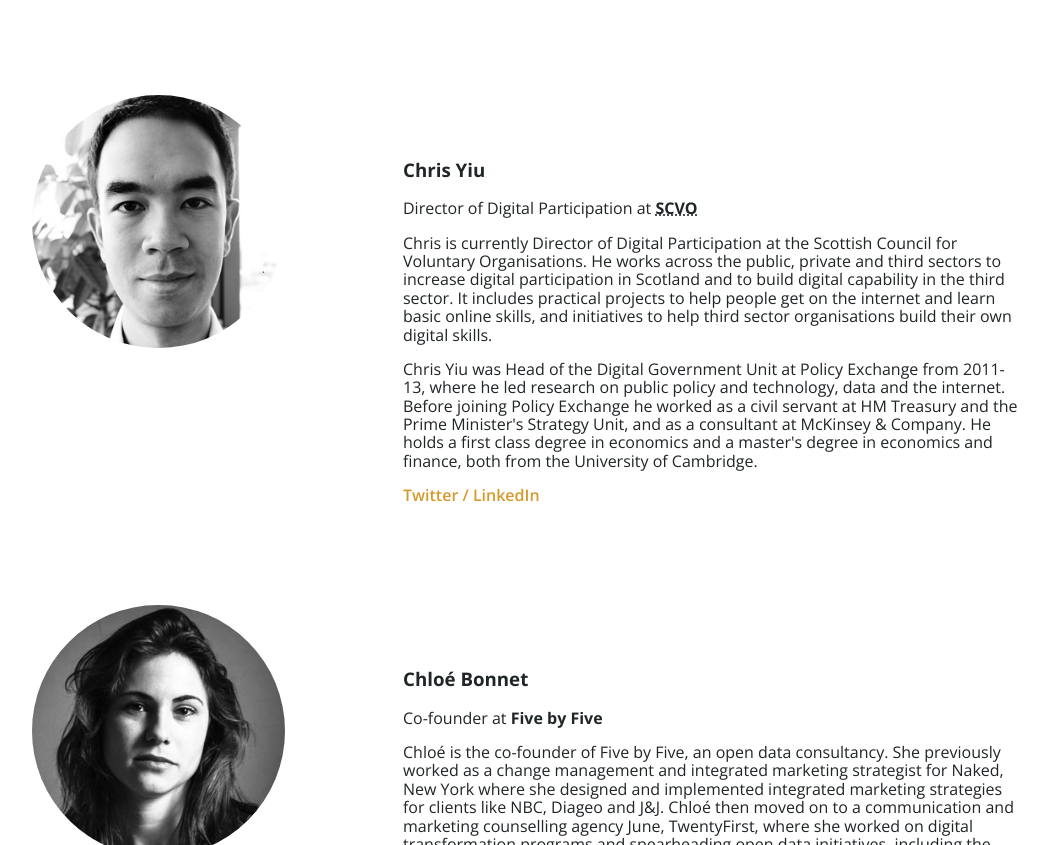
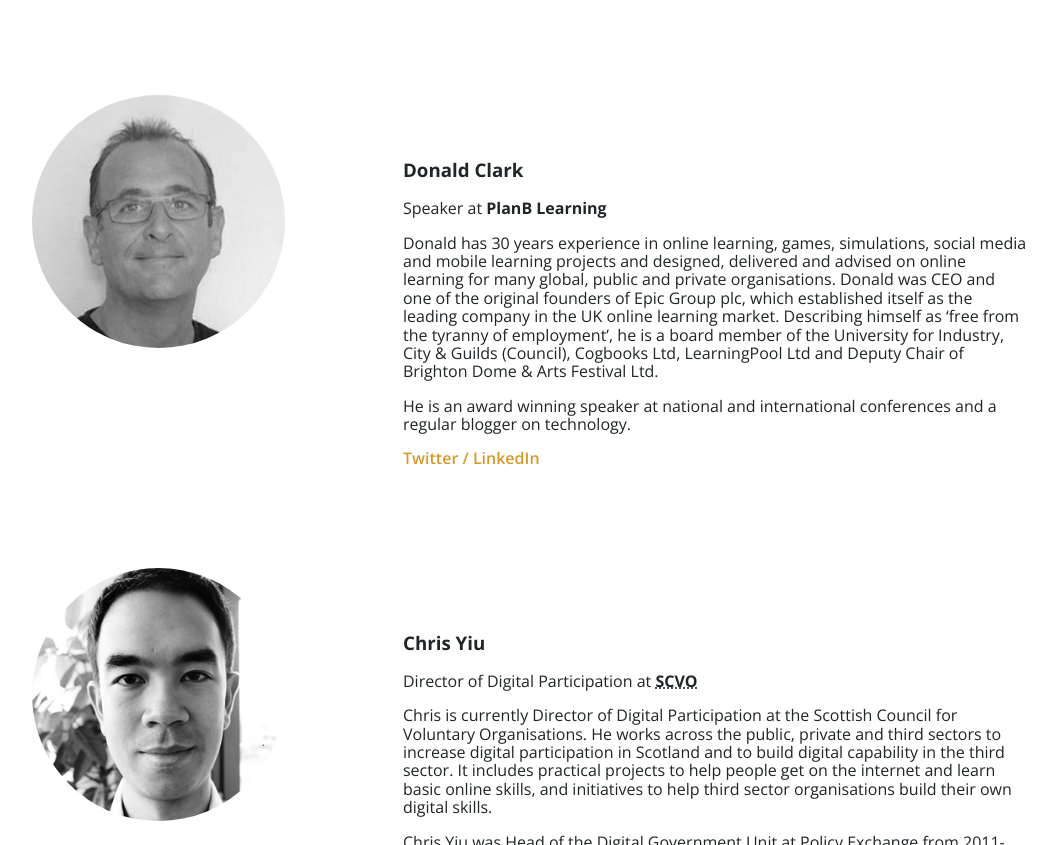
Before and after one commit to cedsummit/events-site, a website: page src/index.html in a window 1280 px wide. Shown: the part 2480-3325 px from the top of the page, without its empty margins (157-1213 px from the left). Drawn offline with nearby package versions, Linux system fonts and the light colour scheme.

Commit message:
Added Donald to speakers

```diff
--- a/src/index.html
+++ b/src/index.html
@@ -144,6 +144,22 @@
             </p>
           </div>
         </div>
+
+        <div class="speaker">
+          <img class="speaker-img" src="img/speakers/donald_clark.jpg" alt="Donald Clark" />
+          <div class="speaker-info">
+            <h3 class="speaker-name">Donald Clark</h3>
+            <p class="speaker-desc">Speaker at <strong>PlanB Learning</strong></p>
+
+            <p class="speaker-desc">Donald has 30 years experience in online learning, games, simulations, social media and mobile learning projects and designed, delivered and advised on online learning for many global, public and private organisations. Donald was CEO and one of the original founders of Epic Group plc, which established itself as the leading company in the UK online learning market. Describing himself as ‘free from the tyranny of employment’, he is a board member of the University for Industry, City &amp; Guilds (Council), Cogbooks Ltd, LearningPool Ltd and Deputy Chair of Brighton Dome &amp; Arts Festival Ltd.</p>
+
+<p class="speaker-desc">He is an award winning speaker at national and international conferences and a regular blogger on technology.</p>
+            <p class="speaker-twitter"><a class="speaker-twitter" href="http://twitter.com/DonaldClark" target="_blank">Twitter</a> /
+            <a class="speaker-twitter" href="http://uk.linkedin.com/pub/donald-clark/22/530/45" target="_blank">LinkedIn</a>
+            </p>
+          </div>
+        </div>
+
 
         <div class="speaker">
           <img class="speaker-img" src="img/speakers/chris_yiu.jpg" alt="Chris Yiu" />
```
Also changed, not shown: src/img/speakers/donald_clark.jpg (added).
